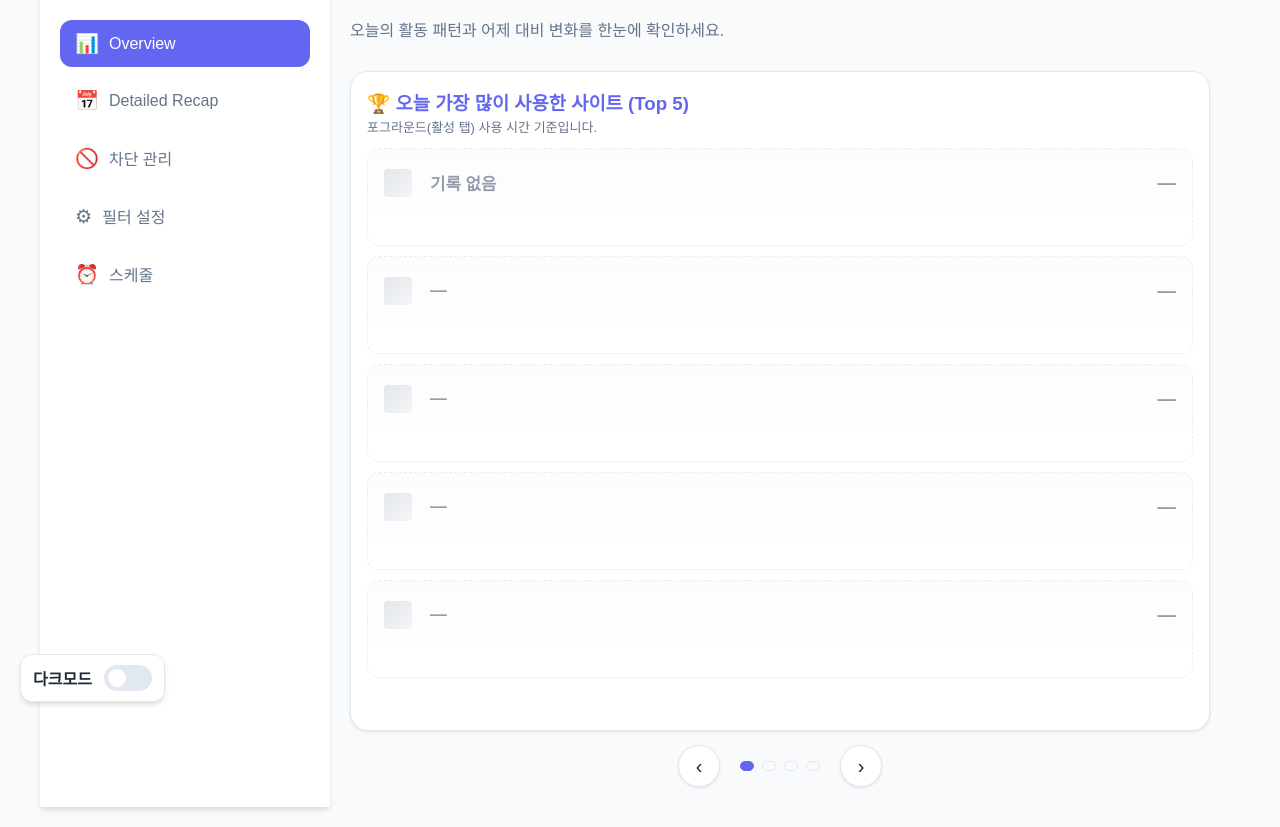
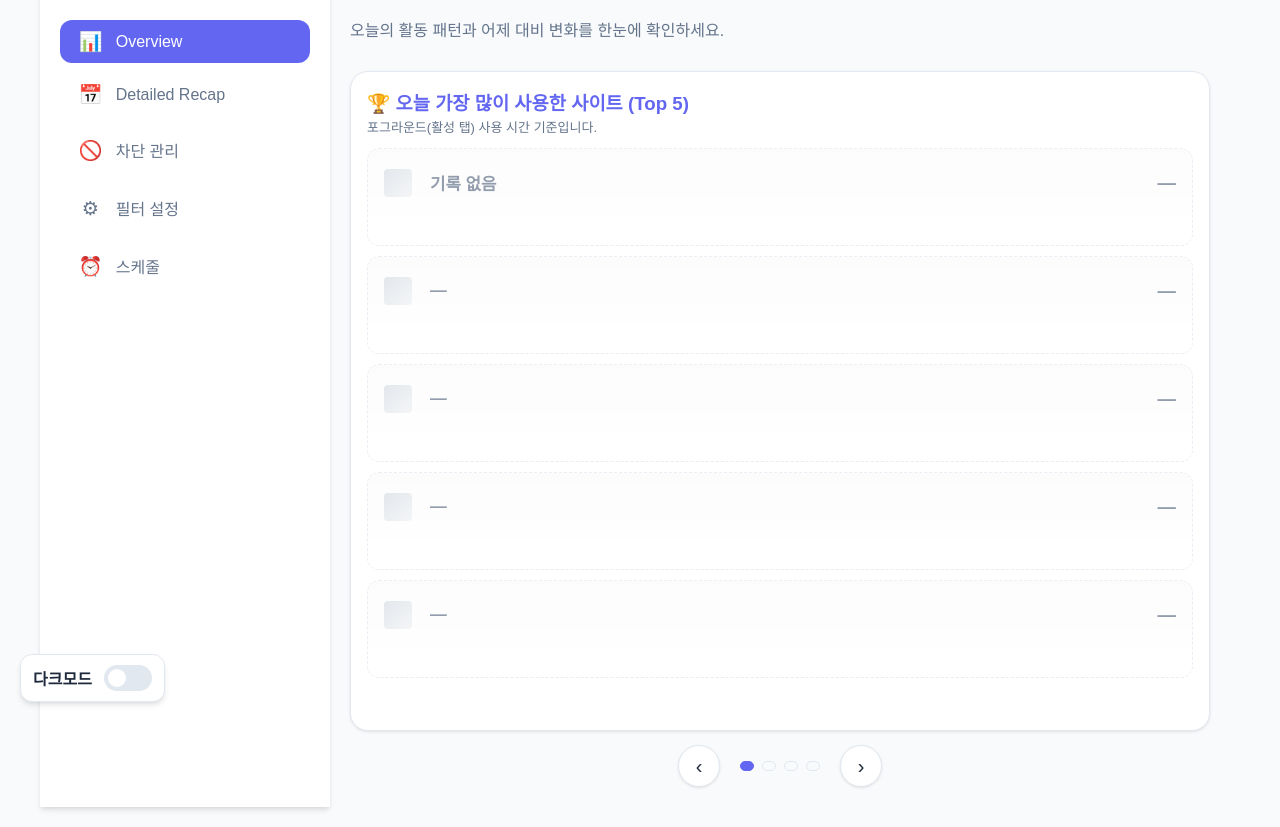
Before and after one commit to RYUU-JII/friction-system-extension, a browser extension: page dashboard.html in a window 1280 px wide. Shown: the part 78-905 px from the top of the page. Drawn offline with Linux system fonts and the light colour scheme.

Commit message:
fix: 사이드바 아이콘 정렬문제 해결

```diff
--- a/dashboard/styles/nav.css
+++ b/dashboard/styles/nav.css
@@ -4,7 +4,16 @@
     background: transparent; color: var(--text-muted); text-align: left; font-size: 16px; font-weight: 500;
     border-radius: var(--radius-md); cursor: pointer; transition: background 0.2s, color 0.2s;
 }
-.nav-btn span { margin-right: 10px; font-size: 1.2em; }
+.nav-btn span {
+    width: 1.6em;
+    display: inline-flex;
+    justify-content: center;
+    align-items: center;
+    margin-right: 10px;
+    font-size: 1.2em;
+    line-height: 1;
+    flex: 0 0 auto;
+}
 .nav-btn.active { background: var(--accent); color: white; }
 .nav-btn.active:hover { background: var(--accent-hover); }
 
```
